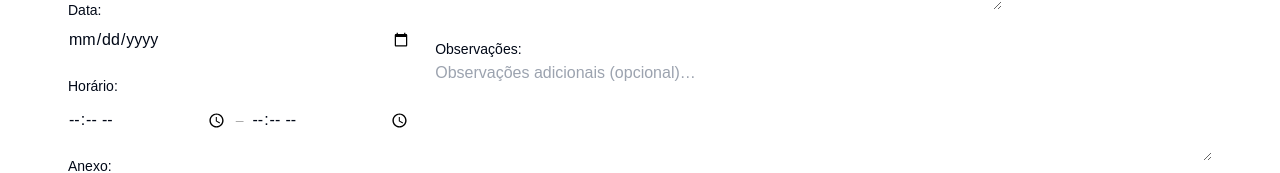
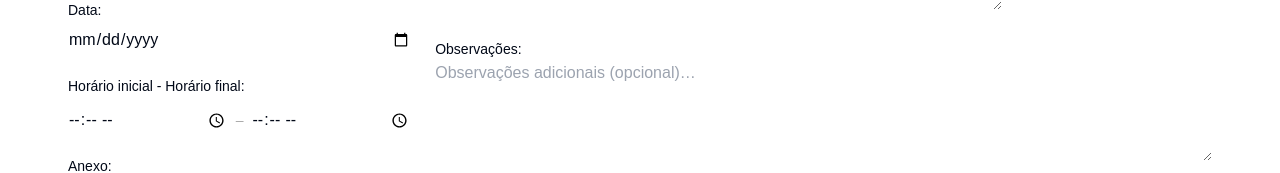
Before and after one commit to Moonnax/Dentalk, a React (Vite) app: page /atendimentos in a window 1280 px wide. Shown: the part 338-511 px from the top of the page. Built offline with nearby package versions, Linux system fonts and the light colour scheme.

Commit message:
melhorando interface do atendimento

```diff
--- a/src/pages/Voluntario/Vatendimentos.tsx
+++ b/src/pages/Voluntario/Vatendimentos.tsx
@@ -172,7 +172,7 @@ function Vatendimentos() {
 
               {/* Horário início – fim */}
               <div>
-                <label className="text-sm font-medium">Horário:</label>
+                <label className="text-sm font-medium">Horário inicial - Horário final:</label>
                 <div className="flex items-center gap-2 mt-1">
                   <input
                     type="time"
```
